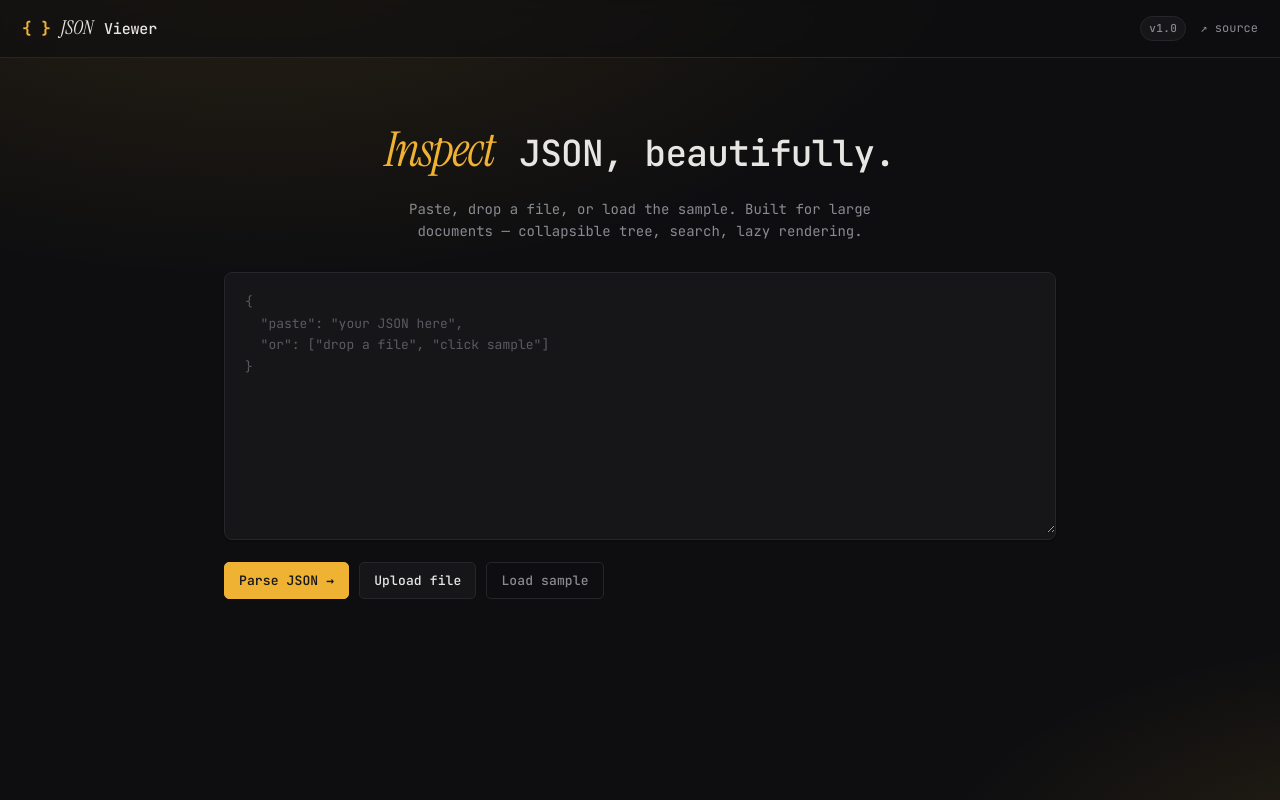
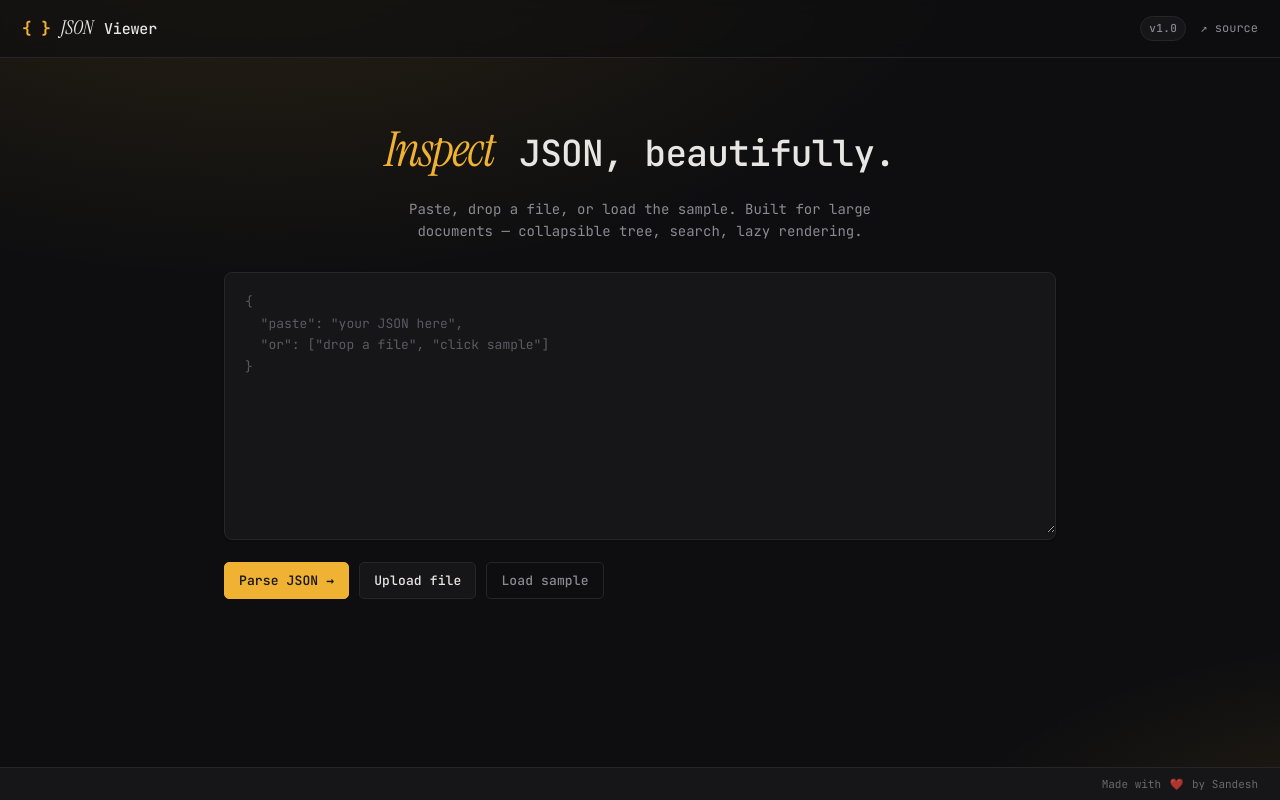
Before and after one commit to mankarsandesh/json-viewer, a React (Vite) app: page / in a window 1280 px wide. Built offline with nearby package versions, Linux system fonts and the light colour scheme.

Commit message:
[Add my name]

```diff
--- a/src/App.css
+++ b/src/App.css
@@ -619,6 +619,24 @@
   white-space: nowrap;
 }
 
+.jv-footer__credit {
+  color: var(--text-muted);
+  font-size: 11px;
+  margin-left: 20px;
+  opacity: 0.7;
+  transition: opacity 120ms ease;
+  white-space: nowrap;
+}
+
+.jv-footer__credit:hover {
+  opacity: 1;
+}
+
+.jv-footer__heart {
+  color: #e06c75;
+  margin: 0 2px;
+}
+
 @media (max-width: 700px) {
   .jv-footer__hint {
     display: none;
--- a/src/App.jsx
+++ b/src/App.jsx
@@ -195,9 +195,12 @@ export default function App() {
           <span className="jv-footer__label">Path</span>
           <code className="jv-footer__path">{focusedMatchPath || hoverPath || '$'}</code>
           <span className="jv-footer__hint">⌘/Ctrl+F to search · Alt+Click toggle to recurse</span>
+          <span className="jv-footer__credit">Made with <span className="jv-footer__heart">❤️</span> by Sandesh</span>
         </footer>
       ) : (
-        <div className="jv-footer-placeholder" />
+        <footer className="jv-footer">
+          <span className="jv-footer__credit" style={{ marginLeft: 'auto' }}>Made with <span className="jv-footer__heart">❤️</span> by Sandesh</span>
+        </footer>
       )}
 
       <Toast message={toast} onClose={() => setToast('')} />
```
